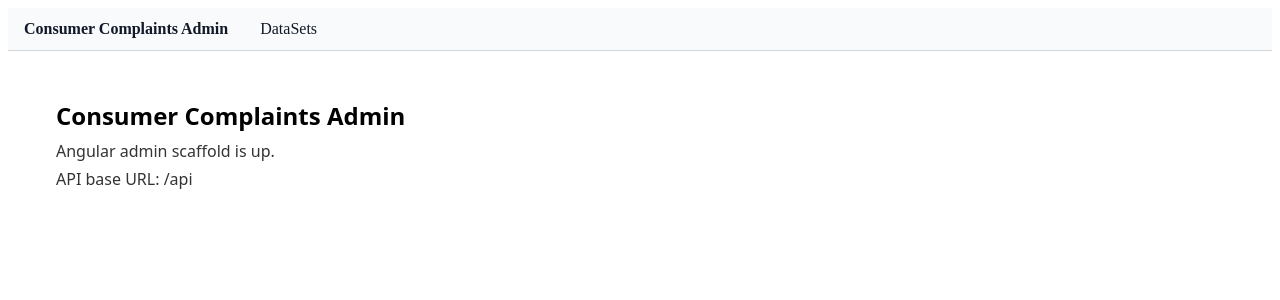
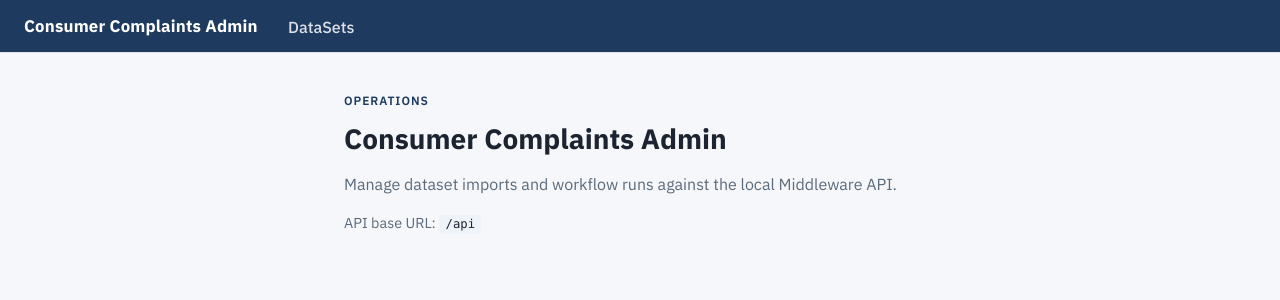
Before and after one commit to javakishore-veleti/Consumer-Complaints-Agentic-App, an Angular app in the folder Portals/consumer-complaints-admin/: page / in a window 1280 px wide. Shown: the top 300 px of the page. Built offline with nearby package versions, Linux system fonts and the light colour scheme.

Commit message:
M03-0015 #135: apply Tailwind Able Pro–class Admin shell and Imports polish

```diff
--- a/Portals/consumer-complaints-admin/package.json
+++ b/Portals/consumer-complaints-admin/package.json
@@ -27,8 +27,11 @@
     "@angular/build": "^22.2.7",
     "@angular/cli": "^22.2.7",
     "@angular/compiler-cli": "^22.2.0",
+    "@tailwindcss/postcss": "^4.3.5",
     "jsdom": "^30.0.0",
+    "postcss": "^8.5.33",
     "prettier": "^3.8.1",
+    "tailwindcss": "^4.3.5",
     "typescript": "~6.0.2",
     "vitest": "^5.0.0"
   }
--- a/Portals/consumer-complaints-admin/src/app/app.css
+++ b/Portals/consumer-complaints-admin/src/app/app.css
@@ -1,29 +1,43 @@
 .top-bar {
   display: flex;
   align-items: center;
-  gap: 1.5rem;
-  padding: 0.75rem 1rem;
-  border-bottom: 1px solid #d1d5db;
-  background: #f9fafb;
+  gap: 1.75rem;
+  padding: 0.85rem 1.5rem;
+  background: var(--cca-primary);
+  color: #fff;
+  box-shadow: 0 1px 0 rgba(0, 0, 0, 0.08);
 }
 
 .brand {
-  font-weight: 600;
-  color: #111827;
+  font-weight: 700;
+  font-size: 1.05rem;
+  letter-spacing: 0.01em;
+  color: #fff;
   text-decoration: none;
 }
 
+.brand:hover {
+  color: #e8eef6;
+}
+
 .top-nav a {
-  color: #111827;
+  color: rgba(255, 255, 255, 0.85);
   text-decoration: none;
-  padding: 0.25rem 0.5rem;
+  padding: 0.35rem 0.15rem;
+  border-bottom: 2px solid transparent;
+  font-weight: 500;
+}
+
+.top-nav a:hover {
+  color: #fff;
 }
 
 .top-nav a.active {
-  font-weight: 600;
-  border-bottom: 2px solid #111827;
+  color: #fff;
+  border-bottom-color: #7dd3fc;
 }
 
 .app-main {
-  padding: 1rem;
+  min-height: calc(100vh - 3.5rem);
+  background: var(--cca-surface);
 }
--- a/Portals/consumer-complaints-admin/src/app/datasets/datasets-layout.css
+++ b/Portals/consumer-complaints-admin/src/app/datasets/datasets-layout.css
@@ -1,36 +1,54 @@
 .datasets-layout {
   display: flex;
-  gap: 1.5rem;
-  min-height: 16rem;
+  min-height: calc(100vh - 3.5rem);
 }
 
 .left-nav {
   display: flex;
   flex-direction: column;
-  gap: 0.5rem;
-  min-width: 10rem;
-  padding: 0.75rem 0;
-  border-right: 1px solid #d1d5db;
+  gap: 0.35rem;
+  width: 13.5rem;
+  flex-shrink: 0;
+  padding: 1.25rem 0.85rem;
+  background: var(--cca-panel);
+  border-right: 1px solid var(--cca-border);
+}
+
+.left-nav-label {
+  margin: 0 0.75rem 0.5rem;
+  font-size: 0.7rem;
+  font-weight: 600;
+  letter-spacing: 0.06em;
+  text-transform: uppercase;
+  color: var(--cca-muted);
 }
 
 .left-nav a,
 .left-nav .disabled {
-  padding: 0.35rem 0.75rem;
+  padding: 0.55rem 0.75rem;
+  border-radius: 0.4rem;
   text-decoration: none;
-  color: #111827;
+  color: var(--cca-ink);
+  font-weight: 500;
+}
+
+.left-nav a:hover {
+  background: #eef3f9;
 }
 
 .left-nav a.active {
+  background: #e8f1fb;
+  color: var(--cca-primary);
   font-weight: 600;
-  background: #e5e7eb;
 }
 
 .left-nav .disabled {
-  color: #9ca3af;
+  color: #9aa7b5;
   cursor: not-allowed;
 }
 
 .datasets-content {
   flex: 1;
-  padding: 0.75rem 0;
+  padding: 1.5rem 1.75rem;
+  min-width: 0;
 }
--- a/Portals/consumer-complaints-admin/src/app/datasets/datasets-layout.html
+++ b/Portals/consumer-complaints-admin/src/app/datasets/datasets-layout.html
@@ -1,5 +1,6 @@
 <div class="datasets-layout">
   <nav class="left-nav" aria-label="DataSets">
+    <p class="left-nav-label">DataSets</p>
     <a
       data-testid="left-nav-imports"
       routerLink="/datasets/imports"
--- a/Portals/consumer-complaints-admin/src/app/datasets/imports/imports-page.html
+++ b/Portals/consumer-complaints-admin/src/app/datasets/imports/imports-page.html
@@ -1,26 +1,36 @@
-<section aria-labelledby="imports-heading">
-  <h1 id="imports-heading">Imports</h1>
-  <p>Download status for each managed information object.</p>
+<section class="imports" aria-labelledby="imports-heading">
+  <header class="imports-header">
+    <div>
+      <h1 id="imports-heading">Imports</h1>
+      <p class="imports-sub">Download status for each managed information object.</p>
+    </div>
+  </header>
+
   @if (loading()) {
-    <p data-testid="mio-status-loading">Loading MIO status…</p>
+    <p data-testid="mio-status-loading" class="alert alert-info">Loading MIO status…</p>
   }
   @if (error()) {
-    <p data-testid="mio-status-error" role="alert">{{ error() }}</p>
+    <p data-testid="mio-status-error" class="alert alert-danger" role="alert">{{ error() }}</p>
   }
   @if (actionError()) {
-    <p data-testid="mio-action-error" role="alert">{{ actionError() }}</p>
+    <p data-testid="mio-action-error" class="alert alert-danger" role="alert">{{ actionError() }}</p>
   }
+
   <div
     data-testid="imports-accordion-shell"
-    class="accordion-shell"
+    class="imports-list"
     role="region"
     aria-label="MIO accordion shell"
   >
     @for (mio of entries(); track mio.id) {
-      <details data-testid="mio-accordion" class="mio-accordion">
+      <details data-testid="mio-accordion" class="mio-panel">
         <summary>
           <span class="mio-name">{{ mio.name }}</span>
-          <span class="mio-status">
+          <span
+            [class]="
+              statusBadgeClass(mio.latest_ingest ? mio.latest_ingest.status : null)
+            "
+          >
             @if (mio.latest_ingest; as ingest) {
               {{ ingest.status }}
             } @else {
@@ -30,11 +40,11 @@
         </summary>
         <div class="mio-body">
           @if (mio.description) {
-            <p>{{ mio.description }}</p>
+            <p class="mio-description">{{ mio.description }}</p>
           }
           @if (mio.latest_ingest; as ingest) {
             @if (ingest.message) {
-              <p class="mio-message">{{ ingest.message }}</p>
+              <p class="mio-message alert alert-warning">{{ ingest.message }}</p>
             }
             <dl class="mio-meta">
               <div>
@@ -64,9 +74,10 @@
               <ul class="mio-executions">
                 @for (ex of ingest.executions; track ex.id) {
                   <li>
-                    {{ ex.workflow_name }} — {{ ex.status }}
+                    <span class="ex-name">{{ ex.workflow_name }}</span>
+                    <span [class]="statusBadgeClass(ex.status)">{{ ex.status }}</span>
                     @if (ex.message) {
-                      ({{ ex.message }})
+                      <span class="ex-msg">{{ ex.message }}</span>
                     }
                   </li>
                 }
@@ -88,13 +99,19 @@
             </label>
             <button
               type="button"
+              class="btn btn-primary"
               data-testid="mio-start-workflow"
               [disabled]="isStartDisabled(mio)"
               (click)="onStart(mio)"
             >
               Start workflow
             </button>
-            <button type="button" data-testid="mio-refresh-status" (click)="onRefresh()">
+            <button
+              type="button"
+              class="btn btn-secondary"
+              data-testid="mio-refresh-status"
+              (click)="onRefresh()"
+            >
               Refresh status
             </button>
           </div>
--- a/Portals/consumer-complaints-admin/src/app/datasets/imports/imports-page.ts
+++ b/Portals/consumer-complaints-admin/src/app/datasets/imports/imports-page.ts
@@ -78,6 +78,24 @@ export class ImportsPage implements OnInit {
     await this.loadStatus();
   }
 
+  /** Visual tone only — label text stays the API status string. Keeps `.mio-status` for tests. */
+  protected statusBadgeClass(status: string | null | undefined): string {
+    if (!status) {
+      return 'mio-status badge badge-muted';
+    }
+    switch (status) {
+      case 'completed':
+        return 'mio-status badge badge-success';
+      case 'failed':
+        return 'mio-status badge badge-danger';
+      case 'started':
+      case 'requested':
+        return 'mio-status badge badge-info';
+      default:
+        return 'mio-status badge badge-warning';
+    }
+  }
+
   private async loadStatus(): Promise<void> {
     const ctx: MioStatusCtx = { req: {}, resp: { entries: [], error: '' } };
     const code = await loadMioStatus(this.http, ctx);
--- a/Portals/consumer-complaints-admin/src/app/home/home.css
+++ b/Portals/consumer-complaints-admin/src/app/home/home.css
@@ -1,15 +1,42 @@
-main {
-  font-family: system-ui, sans-serif;
-  margin: 2rem;
+.home {
   max-width: 40rem;
+  margin: 2.5rem auto;
+  padding: 0 1.5rem;
+}
+
+.eyebrow {
+  margin: 0 0 0.5rem;
+  font-size: 0.75rem;
+  font-weight: 600;
+  letter-spacing: 0.08em;
+  text-transform: uppercase;
+  color: var(--cca-primary);
 }
 
 h1 {
-  font-size: 1.5rem;
-  margin-bottom: 0.5rem;
+  margin: 0 0 0.75rem;
+  font-size: 1.75rem;
+  font-weight: 700;
+  color: var(--cca-ink);
 }
 
-p {
-  margin: 0.35rem 0;
-  color: #333;
+.lead {
+  margin: 0 0 1rem;
+  color: var(--cca-muted);
+  line-height: 1.5;
 }
+
+.meta {
+  margin: 0;
+  color: var(--cca-muted);
+  font-size: 0.9rem;
+}
+
+.meta code {
+  font-family: ui-monospace, SFMono-Regular, Menlo, Monaco, Consolas, monospace;
+  font-size: 0.85em;
+  color: var(--cca-ink);
+  background: #eef3f9;
+  padding: 0.15rem 0.4rem;
+  border-radius: 0.25rem;
+}
--- a/Portals/consumer-complaints-admin/src/app/home/home.html
+++ b/Portals/consumer-complaints-admin/src/app/home/home.html
@@ -1,5 +1,8 @@
-<main>
+<main class="home">
+  <p class="eyebrow">Operations</p>
   <h1>Consumer Complaints Admin</h1>
-  <p>Angular admin scaffold is up.</p>
-  <p>API base URL: {{ apiBaseUrl() }}</p>
+  <p class="lead">
+    Manage dataset imports and workflow runs against the local Middleware API.
+  </p>
+  <p class="meta">API base URL: <code>{{ apiBaseUrl() }}</code></p>
 </main>
--- a/Portals/consumer-complaints-admin/src/index.html
+++ b/Portals/consumer-complaints-admin/src/index.html
@@ -2,10 +2,13 @@
 <html lang="en">
 <head>
   <meta charset="utf-8">
-  <title>ConsumerComplaintsAdmin</title>
+  <title>Consumer Complaints Admin</title>
   <base href="/">
   <meta name="viewport" content="width=device-width, initial-scale=1">
-  <link rel="icon" type="image/x-icon" href="favicon.ico">
+  <link rel="icon" type="image/svg+xml" href="favicon.svg">
+  <link rel="preconnect" href="https://fonts.googleapis.com">
+  <link rel="preconnect" href="https://fonts.gstatic.com" crossorigin>
+  <link href="https://fonts.googleapis.com/css2?family=IBM+Plex+Sans:wght@400;500;600;700&display=swap" rel="stylesheet">
 </head>
 <body>
   <app-root></app-root>
--- a/Portals/consumer-complaints-admin/src/styles.css
+++ b/Portals/consumer-complaints-admin/src/styles.css
@@ -1 +1,38 @@
-/* You can add global styles to this file, and also import other style files */
+@import "tailwindcss";
+
+:root {
+  --cca-primary: #1e3a5f;
+  --cca-primary-hover: #2a4f7a;
+  --cca-surface: #f5f7fa;
+  --cca-panel: #ffffff;
+  --cca-ink: #1b2430;
+  --cca-muted: #5b6b7c;
+  --cca-border: #d8e0ea;
+  --cca-success: #0f766e;
+  --cca-success-bg: #ecfdf5;
+  --cca-warning: #b45309;
+  --cca-warning-bg: #fffbeb;
+  --cca-danger: #b91c1c;
+  --cca-danger-bg: #fef2f2;
+  --cca-info: #1d4ed8;
+  --cca-info-bg: #eff6ff;
+}
+
+@layer base {
+  html,
+  body {
+    height: 100%;
+  }
+
+  body {
+    margin: 0;
+    color: var(--cca-ink);
+    background: var(--cca-surface);
+    font-family:
+      "IBM Plex Sans",
+      "Segoe UI",
+      system-ui,
+      -apple-system,
+      sans-serif;
+  }
+}
```
Also changed, not shown: Portals/consumer-complaints-admin/src/app/datasets/imports/imports-page.css (+175 -35 lines), Portals/consumer-complaints-admin/.postcssrc.json (added), Portals/consumer-complaints-admin/public/favicon.svg (added), 1 other file (tests, documents, lock files or other folders).
